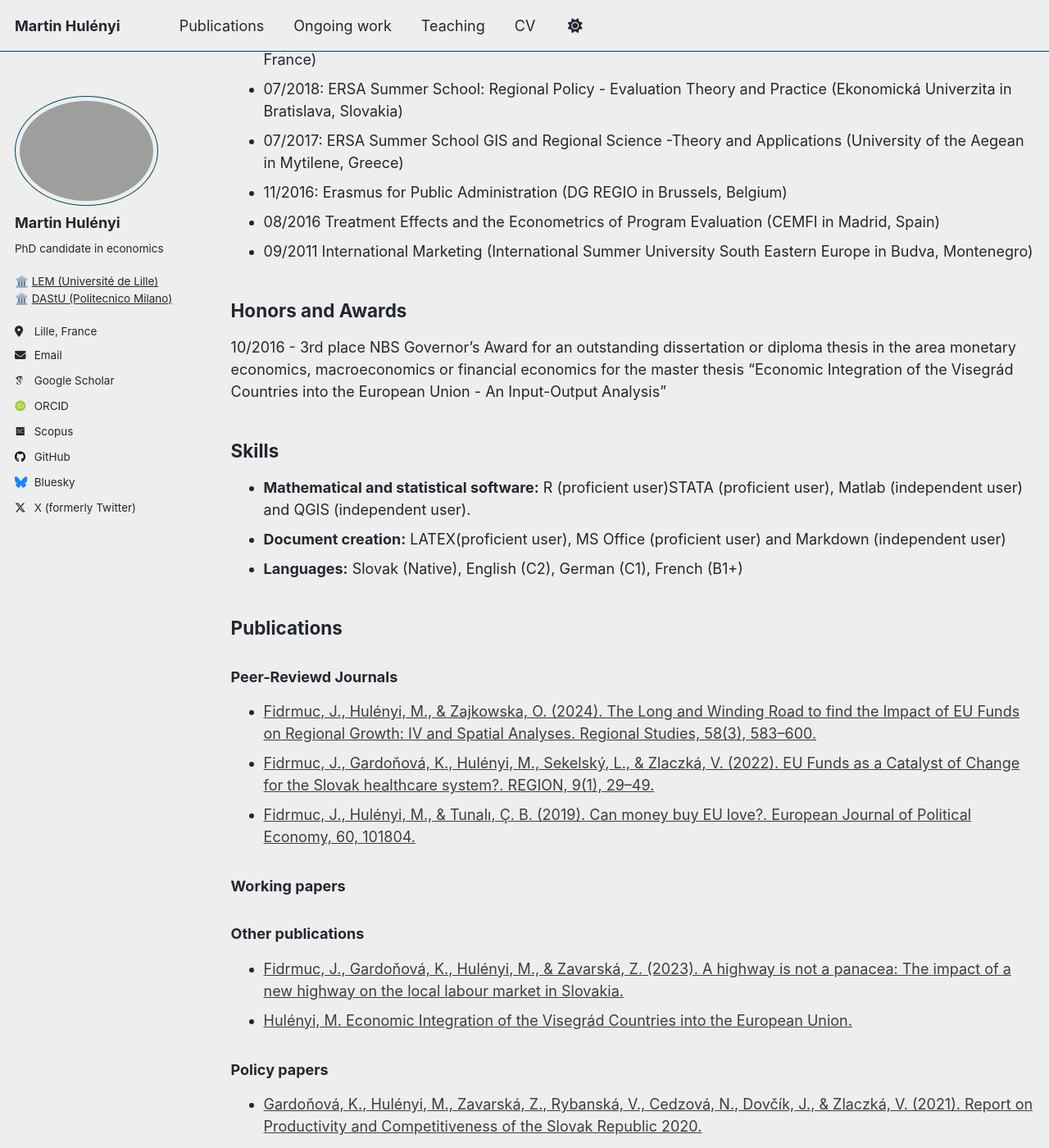
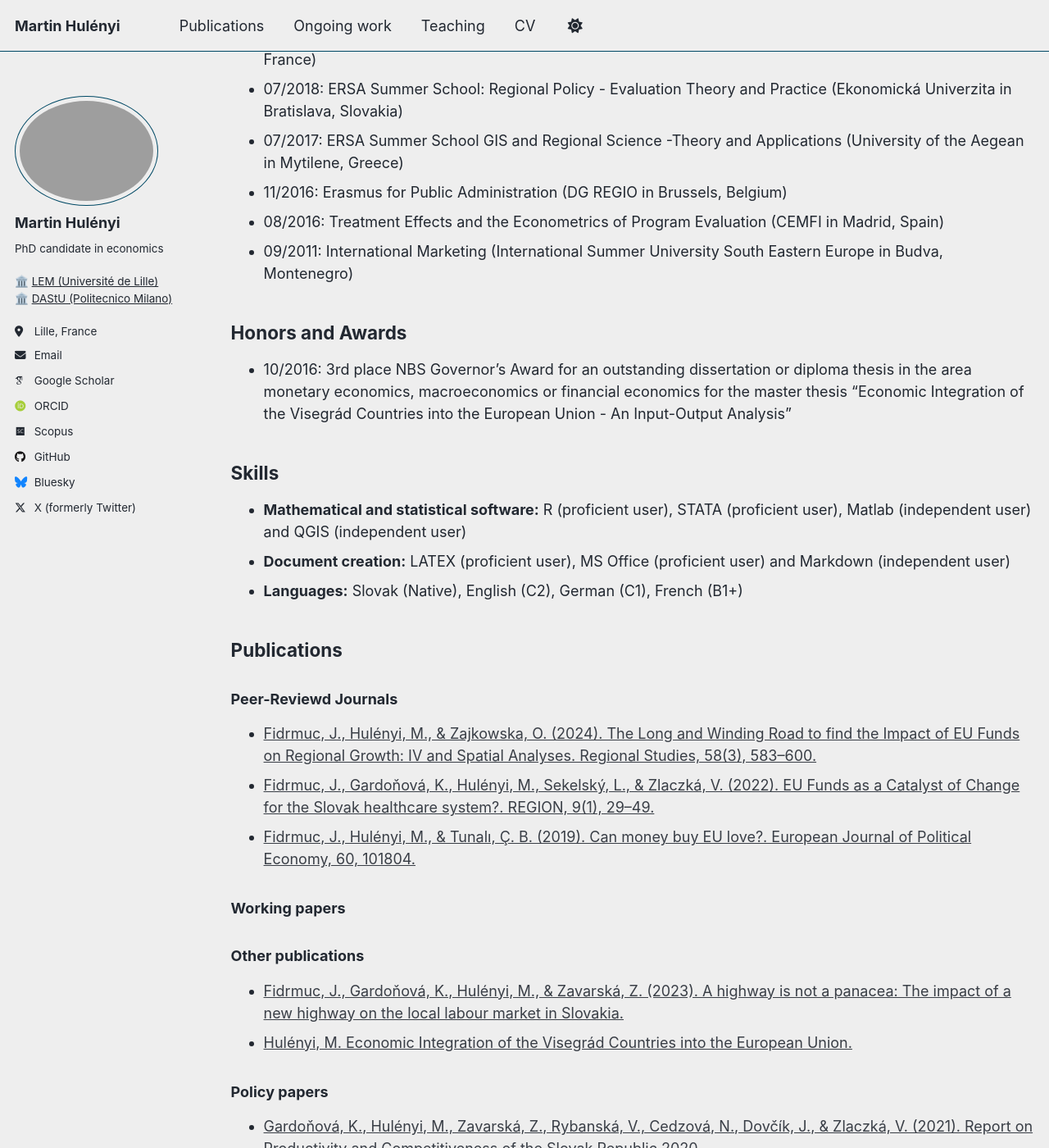
Before and after one commit to martinhulenyi/martinhulenyi.github.io, a Jekyll site: the page built from _pages/cv.md, in a window 1280 px wide and 1400 px high, scrolled down 2185 px. Shown: the whole window at 82% size. Built offline with Jekyll 4.4.1, drawn with Linux system fonts in a browser that asks for light colours; some web fonts are replaced; a script that is not in the unit is left out; some of the changed text lies outside the part shown.

Commit message:
Update cv.md

```diff
--- a/_pages/cv.md
+++ b/_pages/cv.md
@@ -75,18 +75,18 @@ redirect_from:
 * 07/2018: ERSA Summer School: Regional Policy - Evaluation Theory and Practice (Ekonomická Univerzita in Bratislava, Slovakia)
 * 07/2017: ERSA Summer School GIS and Regional Science -Theory and Applications (University of the Aegean in Mytilene, Greece)
 * 11/2016: Erasmus for Public Administration (DG REGIO in Brussels, Belgium)
-* 08/2016 Treatment Effects and the Econometrics of Program Evaluation (CEMFI in Madrid, Spain)
-* 09/2011 International Marketing (International Summer University South Eastern Europe in Budva, Montenegro)
+* 08/2016: Treatment Effects and the Econometrics of Program Evaluation (CEMFI in Madrid, Spain)
+* 09/2011: International Marketing (International Summer University South Eastern Europe in Budva, Montenegro)
 
 ## **Honors and Awards**
 
-10/2016 - 3rd place NBS Governor’s Award for an outstanding dissertation or diploma thesis in the area monetary economics, macroeconomics or financial economics for the master thesis “Economic Integration of the Visegrád Countries into the European Union - An Input-Output Analysis”
+* 10/2016: 3rd place NBS Governor’s Award for an outstanding dissertation or diploma thesis in the area monetary economics, macroeconomics or financial economics for the master thesis “Economic Integration of the Visegrád Countries into the European Union - An Input-Output Analysis”
 
 
 ## **Skills**
 
-* **Mathematical and statistical software:** R (proficient user)STATA (proficient user), Matlab (independent user) and  QGIS (independent user).
-* **Document creation:** LATEX(proficient user), MS Office (proficient user) and  Markdown (independent user)
+* **Mathematical and statistical software:** R (proficient user), STATA (proficient user), Matlab (independent user) and  QGIS (independent user)
+* **Document creation:** LATEX (proficient user), MS Office (proficient user) and  Markdown (independent user)
 * **Languages:** Slovak (Native), English (C2), German (C1), French (B1+)
 
 
```
Also changed, not shown: other parts of _pages/cv.md (+2 -2 lines).
